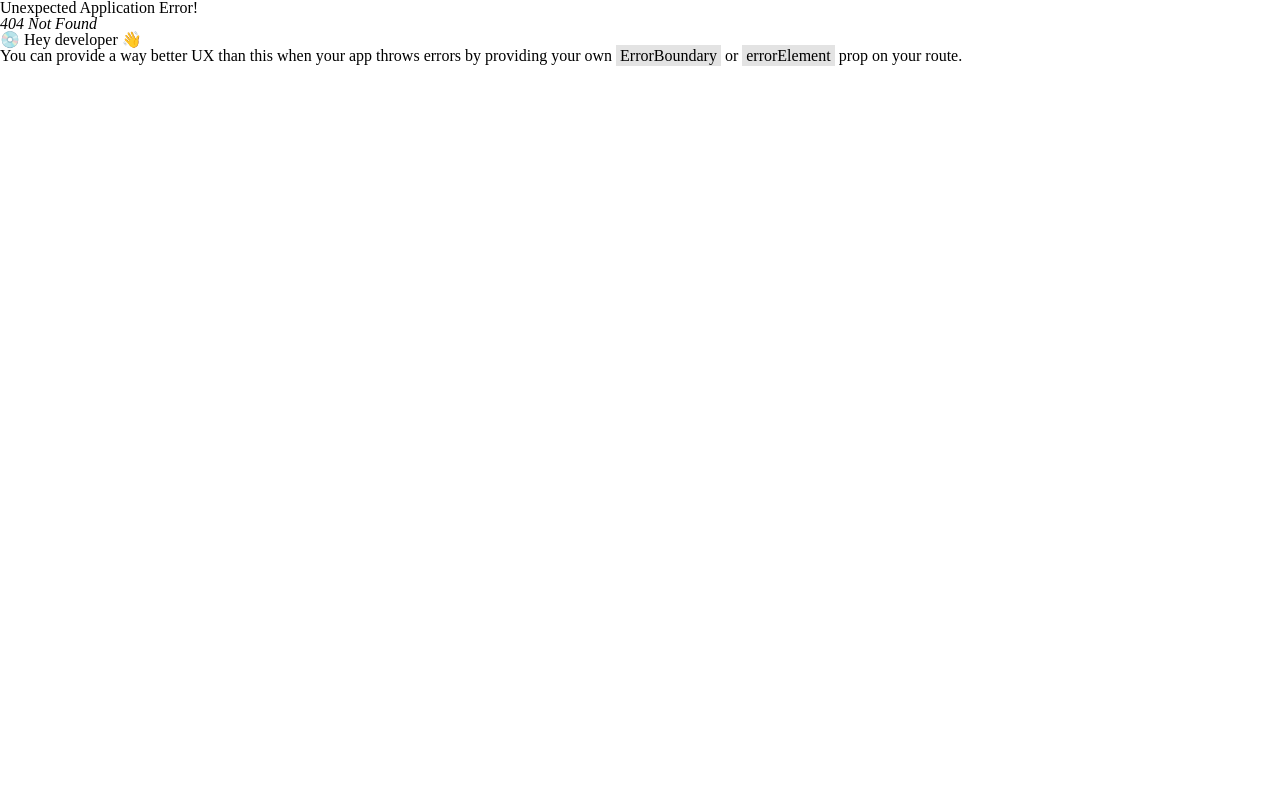
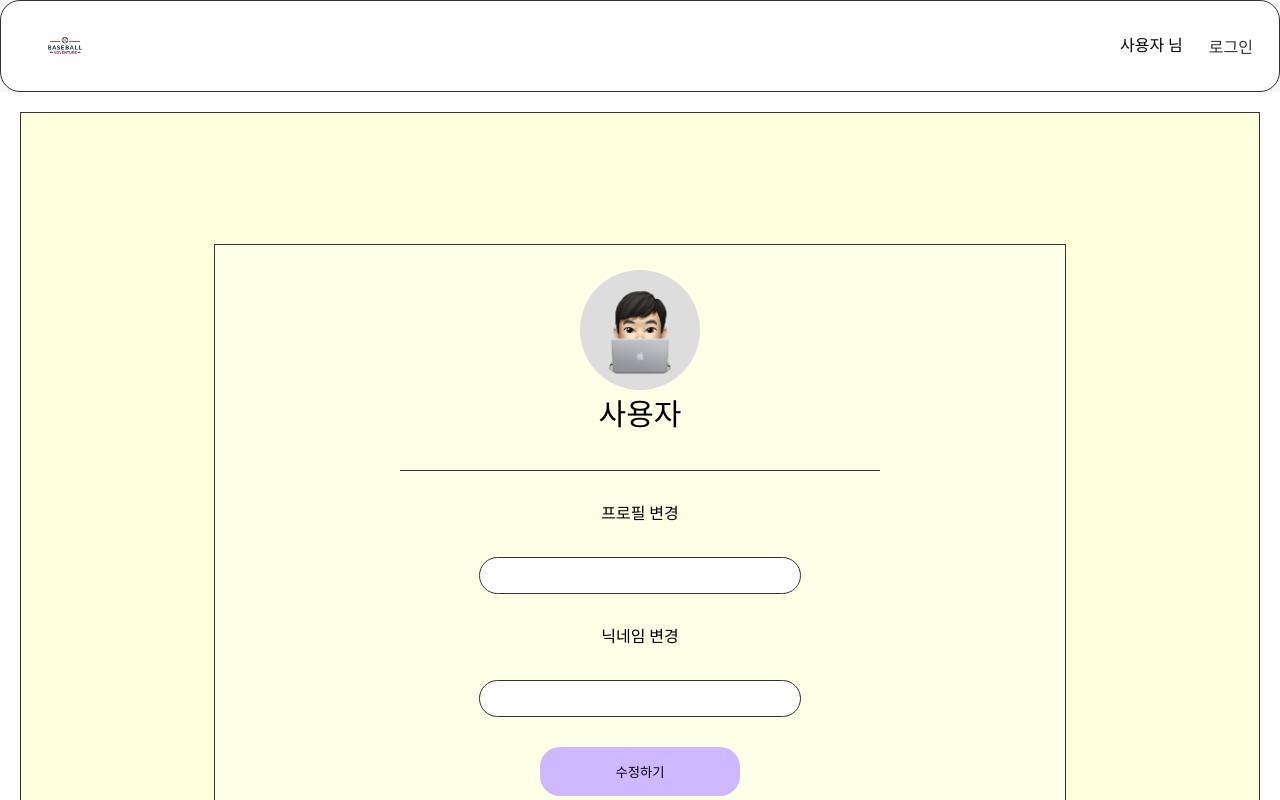
Before and after one commit to Chasyuss/BaseballAdventure, a React (Vite) app: page /mypage in a window 1280 px wide. Before the commit this address had no page. Shown: the top 800 px of the page. Built offline with nearby package versions, Linux system fonts and the light colour scheme.

Commit message:
💄 style: mypage styled

```diff
--- /dev/null
+++ b/src/pages/Mypage.jsx
@@ -0,0 +1,127 @@
+import React from 'react'
+import styled from 'styled-components';
+import profile from '../images/memoticon.png'
+
+const Mypage = () => {
+    return (
+        <MypageWrapper>
+            <Form>
+                <ProfileSection>
+                    <ProfileCircle>
+                        <ProfilImage src={profile} alt="user" />
+                    </ProfileCircle>
+
+                    <Name> 사용자 </Name>
+                </ProfileSection>
+
+                <Divider />
+
+                <Edit>
+                    <Label> 프로필 변경</Label>
+                    <Input type="text" />
+
+                    <Label> 닉네임 변경 </Label>
+                    <Input type="text" />
+
+                    <Button> 수정하기 </Button>
+                </Edit>
+            </Form>
+        </MypageWrapper>
+    );
+};
+
+export default Mypage;
+
+const MypageWrapper = styled.div`
+  display: flex;
+  justify-content: center;
+  align-items: center;
+  height: 100vh;
+  padding: 20px;
+  background-color: #FEFFDD;
+  margin: 20px;
+  border: 1px solid #333;
+`;
+
+const Form = styled.div`
+  display: flex;
+  flex-direction: column;
+  align-items: center;
+  padding: 25px;
+  background-color: #FDFFE7;
+  border: 1px solid #333;
+  max-width: 800px;
+  width: 90%;
+  /* height: 500px; */
+  justify-content: center;
+  /* box-sizing: border-box; */
+`;
+
+const ProfileCircle = styled.div`
+  width: 120px;
+  height: 120px;
+  border-radius: 50%;
+  background-color: #ddd;
+  display: flex;
+  justify-content: center;
+  align-items: center;
+  margin-bottom: 10px;
+`;
+
+const ProfileSection = styled.div`
+  display: flex;
+  flex-direction: column;
+  align-items: center;
+  margin-bottom: 30px;
+`;
+
+const ProfilImage = styled.img`
+  width: 100px;
+  height: 100px;
+  border-radius: 50%;
+`;
+
+const Name = styled.h2`
+    font-size: 30px;
+`;
+
+const Divider = styled.hr`
+  width: 60%;
+  border: 0;
+  margin: 10px;
+  border-top: 1px solid #333;
+`;
+
+const Edit = styled.div`
+    display: flex;
+    flex-direction: column;
+    align-items: center;
+`;
+
+const Label = styled.label`
+    padding: 15px;
+    text-align: center;
+    margin: 10px 0;
+    width: 200px;
+
+`;
+
+const Input = styled.input`
+    margin: 10px 0;
+    padding: 10px;
+    border-radius: 20px;
+    border: 1px solid #333;
+    width: 300px;
+`;
+
+const Button = styled.button`
+  background-color: #CFB8FF;
+  padding: 15px;
+  border-radius: 20px;
+  border: none;
+  cursor: pointer;
+  margin-top: 20px;
+  width: 200px;
+  text-align: center;
+
+`;
--- a/src/routers/router.jsx
+++ b/src/routers/router.jsx
@@ -3,6 +3,7 @@ import MainLayout from '../styles/MainLayout';
 import Main from '../pages/Main';
 import Login from '../pages/Login';
 import Join from '../pages/Join';
+import Mypage from '../pages/Mypage';
 
 const router = createBrowserRouter([
     {
@@ -13,6 +14,11 @@ const router = createBrowserRouter([
                 path: '/',
                 element: <Main />
             },
+
+            {
+                path: '/mypage',
+                element: <Mypage />
+            }
         ]
     },
     {
```
Also changed, not shown: src/images/memoticon.png (added).
